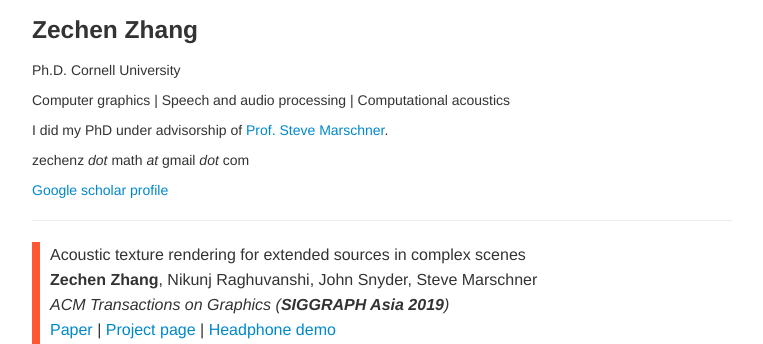
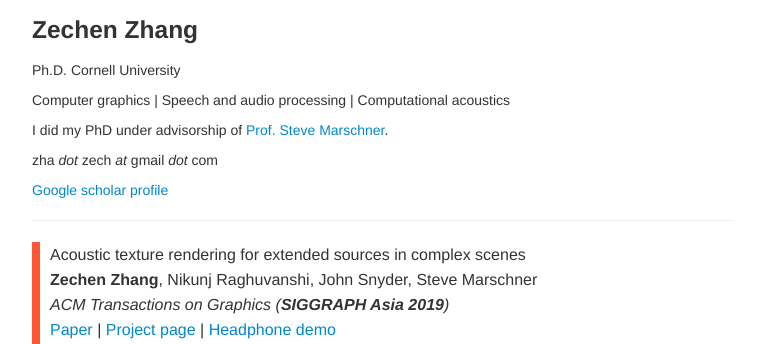
Before and after one commit to ZechenZ/zechenz.github.com, a Jekyll site: the page built from index.md, in a window 1280 px wide. Shown: the top 344 px of the page, without its empty margins (258-1021 px from the left). Built offline with Jekyll 4.4.1, drawn with Linux system fonts in a browser that asks for light colours; our own code applies the rules of GitHub Pages for plain Markdown files.

Commit message:
update email

```diff
--- a/index.md
+++ b/index.md
@@ -18,7 +18,7 @@ Computational acoustics
 
 I did my PhD under advisorship of [Prof. Steve Marschner](https://www.cs.cornell.edu/~srm/).
 
-zechenz *dot* math *at* gmail *dot* com
+zha *dot* zech *at* gmail *dot* com
 
 [Google scholar profile](https://scholar.google.com/citations?hl=en&user=RBDHu9UAAAAJ&view_op=list_works&sortby=pubdate)
 
```
